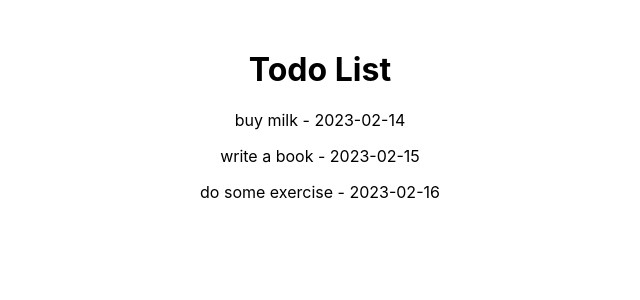
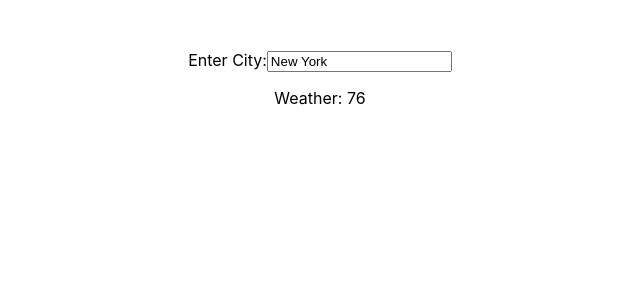
Before and after one commit to sholua/recoil-egghead, a React (Create React App) app: page / in a window 1280 px wide. Shown: the top 300 px of the page, without its empty margins (320-960 px from the left). Built offline with nearby package versions, Linux system fonts and the light colour scheme.

Commit message:
Recoil Api Call

```diff
--- a/src/App.tsx
+++ b/src/App.tsx
@@ -1,4 +1,5 @@
 import './App.css';
+import RecoilApiCall from './components/RecoilApiCall';
 import RecoilSelector from './components/RecoilSelector';
 import RecoilSelectorFamily from './components/RecoilSelectorFamily';
 import RecoilState from './components/RecoilState';
@@ -8,7 +9,8 @@ function App() {
     <div className="App">
       {/* <RecoilState /> */}
       {/* <RecoilSelector /> */}
-      <RecoilSelectorFamily />
+      {/* <RecoilSelectorFamily /> */}
+      <RecoilApiCall />
     </div>
   );
 }
--- /dev/null
+++ b/src/api/weatherApi.ts
@@ -0,0 +1,21 @@
+export const fetchWeather = async (location: string) => {
+  await new Promise((resolve) => setTimeout(resolve, 800));
+  const parsedLocation = location.toLowerCase();
+  let weather;
+
+  switch (parsedLocation) {
+    case 'new york':
+      weather = '76';
+      break;
+    case 'anchorage':
+      weather = '46';
+      break;
+    case 'paris':
+      weather = '63';
+      break;
+    default:
+      weather = 'City not found.';
+  }
+
+  return weather;
+};
--- /dev/null
+++ b/src/components/RecoilApiCall.tsx
@@ -0,0 +1,38 @@
+import React from 'react';
+import { selector, atom, useRecoilState } from 'recoil';
+import { fetchWeather } from '../api/weatherApi';
+import Weather from './Weather';
+
+export const cityAtom = atom({
+  key: 'city',
+  default: 'New York',
+});
+
+export const weatherSelector = selector({
+  key: 'getWeatherAPI',
+  get: ({ get }) => {
+    const city = get(cityAtom);
+    return fetchWeather(city);
+  },
+});
+
+export default function RecoilApiCall() {
+  const [currentCity, setCurrentCity] = useRecoilState(cityAtom);
+
+  return (
+    <div>
+      <p>
+        Enter City:
+        <input
+          value={currentCity}
+          onChange={(e) => {
+            setCurrentCity(e.target.value);
+          }}
+        />
+      </p>
+      <React.Suspense fallback="Loading weather...">
+        <Weather />
+      </React.Suspense>
+    </div>
+  );
+}
--- /dev/null
+++ b/src/components/Weather.tsx
@@ -0,0 +1,12 @@
+import { useRecoilValue } from 'recoil';
+import { weatherSelector } from './RecoilApiCall';
+
+export default function Weather() {
+  const currentWeather = useRecoilValue(weatherSelector);
+
+  return (
+    <div>
+      <p>Weather: {currentWeather}</p>
+    </div>
+  );
+}
```
